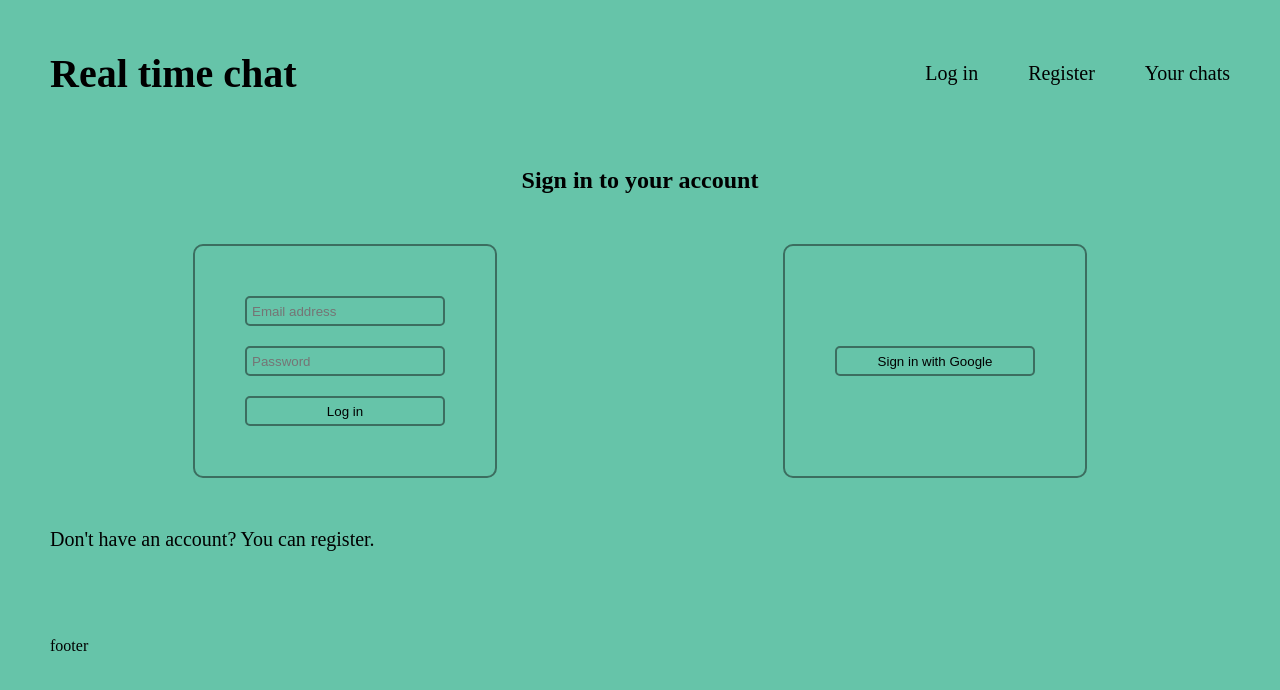
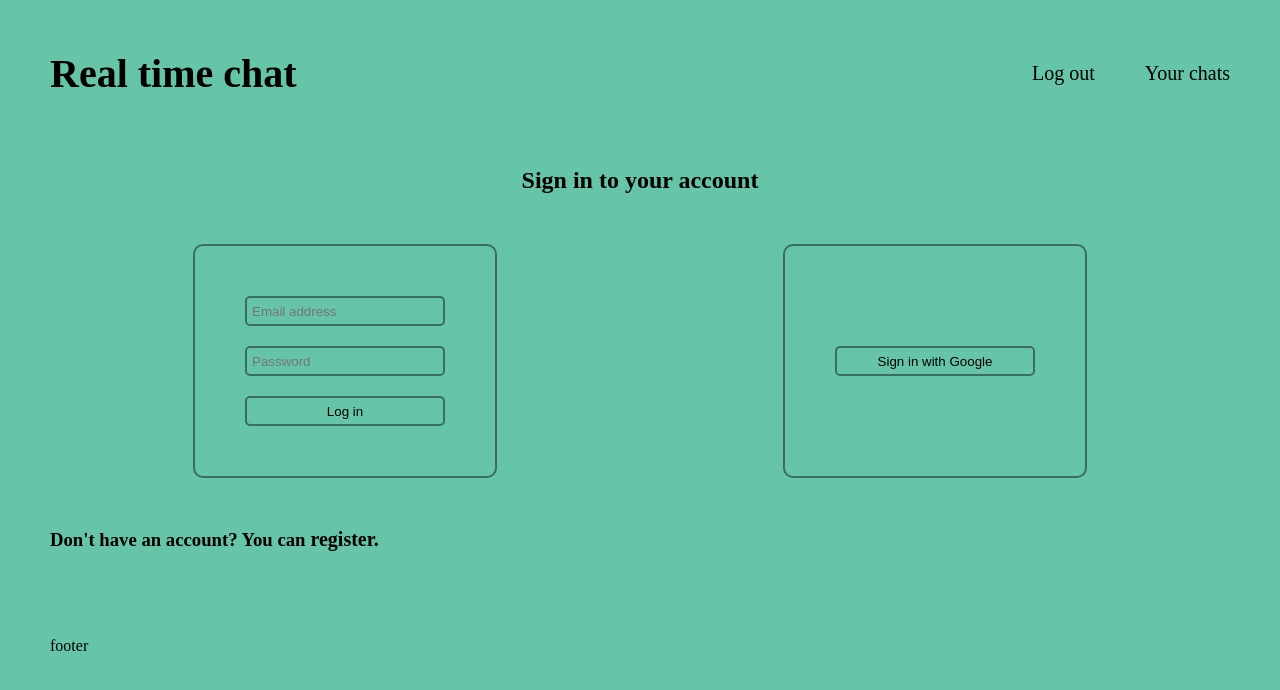
Before and after one commit to romavsterg/real-time-chat, a React (Create React App) app: page /login in a window 1280 px wide. Shown: the top 690 px of the page. Built offline with nearby package versions, Linux system fonts and the light colour scheme.

Commit message:
feat: added changing of links in header

```diff
--- a/src/App.jsx
+++ b/src/App.jsx
@@ -7,13 +7,13 @@ import Main from './pages/Main';
 import {Login, action as LoginAction } from './pages/Login';
 import Chats, { loader as ChatsLoader } from './pages/Chats';
 import Chat, { loader as ChatLoader }  from './components/Chat';
-import Register, {action as RegisterAction} from './components/Register';
+import Register, {action as RegisterAction, loader as authLoader} from './components/Register';
 
 const router = createBrowserRouter(createRoutesFromElements(
   <Route path='/' element={<Layout/>} errorElement={<Error/>}>
     <Route index element={<Main />} />
-    <Route path='login' element={<Login/>} action={LoginAction}/>
-    <Route path='register' element={<Register/>} action={RegisterAction}/>
+    <Route path='login' element={<Login/>} action={LoginAction} loader={authLoader}/>
+    <Route path='register' element={<Register/>} action={RegisterAction} loader={authLoader}/>
     <Route path='chats' element={<Chats/>} loader={ChatsLoader}>
       <Route path=':chatId' element={<Chat/>} loader={ChatLoader}/>
     </Route>
--- a/src/components/Header.jsx
+++ b/src/components/Header.jsx
@@ -1,21 +1,19 @@
-import React, { useEffect, useState } from 'react';
+import React from 'react';
 import { Link } from 'react-router-dom';
 import '../styles/Header.css';
 
 function Header() {
-    let loggedIn = false
-
     return (
         <header>
             <Link className='link' to='/'><h1>Real time chat</h1></Link>
             <nav className='nav'>
-                { !loggedIn ?
+                { localStorage.getItem('logedIn') === 'false' ?
                     <>
                         <Link className='link' to='/login'>Log in</Link>
                         <Link className='link' to='/register'>Register</Link>
                     </>
                     :
-                    <button className='link logout' onClick={() => {localStorage.clear(); loggedIn = false}}>Log out</button>
+                    <Link to='/login' className='link logout' onClick={() => {localStorage.setItem("logedIn", false)}}>Log out</Link>
                 }
                 <Link className='link' to='/chats'>Your chats</Link>
             </nav>
--- a/src/components/Layout.jsx
+++ b/src/components/Layout.jsx
@@ -1,12 +1,12 @@
 import React from 'react';
-import { Outlet } from 'react-router-dom';
+import { Outlet, useLoaderData } from 'react-router-dom';
 import Header from './Header';
 import Footer from './Footer';
 
 function Layout() {
     return (
         <>
-            <Header/>
+            <Header loggedIn={useLoaderData()}/>
             <main>
                 <Outlet/>
             </main>
--- a/src/components/Register.jsx
+++ b/src/components/Register.jsx
@@ -18,6 +18,13 @@ export async function action({ request }) {
     } catch (error) {
         return error.message
     }
+}
+
+export function loader() {
+    if (localStorage.getItem('logedIn') === 'true') {
+        return redirect('/')
+    }
+    return null
 }
 
 function Register() {
--- a/src/pages/Login.jsx
+++ b/src/pages/Login.jsx
@@ -2,7 +2,7 @@ import React, { useContext } from 'react';
 import { Context, auth } from '..';
 import firebase from "firebase/compat/app";
 import 'firebase/compat/auth';
-import { Form, Link, redirect, useActionData, useNavigation } from 'react-router-dom';
+import { Form, Link, redirect, useActionData, useNavigate, useNavigation } from 'react-router-dom';
 import { signInWithEmailAndPassword } from '@firebase/auth';
 import '../styles/Login.css';
 
@@ -13,8 +13,8 @@ async function action({ request }) {
         const password = formData.get("password")
         const user = await signInWithEmailAndPassword(auth, email, password)
         const token = user.user.accessToken
-        console.log(user, token)
         localStorage.setItem("token", token)
+        localStorage.setItem("logedIn", true)
         return redirect('/')
     } catch (error) {
         return error.message
@@ -22,21 +22,23 @@ async function action({ request }) {
 }
 
 function Login() {
+    const navigate = useNavigate()
+
     const {auth} = useContext(Context)
 
-    const login = async (e) => {
+    const LoginHandler = async (e) => {
         e.preventDefault()
         const provider = new firebase.auth.GoogleAuthProvider()
         const {user} = await auth.signInWithPopup(provider)
-        console.log(user.multiFactor.user)
         localStorage.setItem("token", user.multiFactor.user.accessToken)
-        redirect('/')
+        localStorage.setItem("logedIn", true)
+        navigate('/')
     }
+
     const status = useNavigation().state
     const error = useActionData()
     const message = localStorage.getItem("message")
     localStorage.setItem("message", '')
-    console.log(message)
 
     return (
         <div className="auth-container">
@@ -55,10 +57,10 @@ function Login() {
                     </button>
                 </Form>
                 <div className="google-login">
-                    <button className='google-login-button button' onClick={login} >Sign in with Google</button>
+                    <button className='google-login-button button' onClick={LoginHandler} >Sign in with Google</button>
                 </div>
             </div>
-            <Link className='link' to='/register'>Don't have an account? You can register.</Link>
+            <h3>Don't have an account? You can<Link className='link' to='/register'> register.</Link></h3>
         </div>
     )
 }
```
